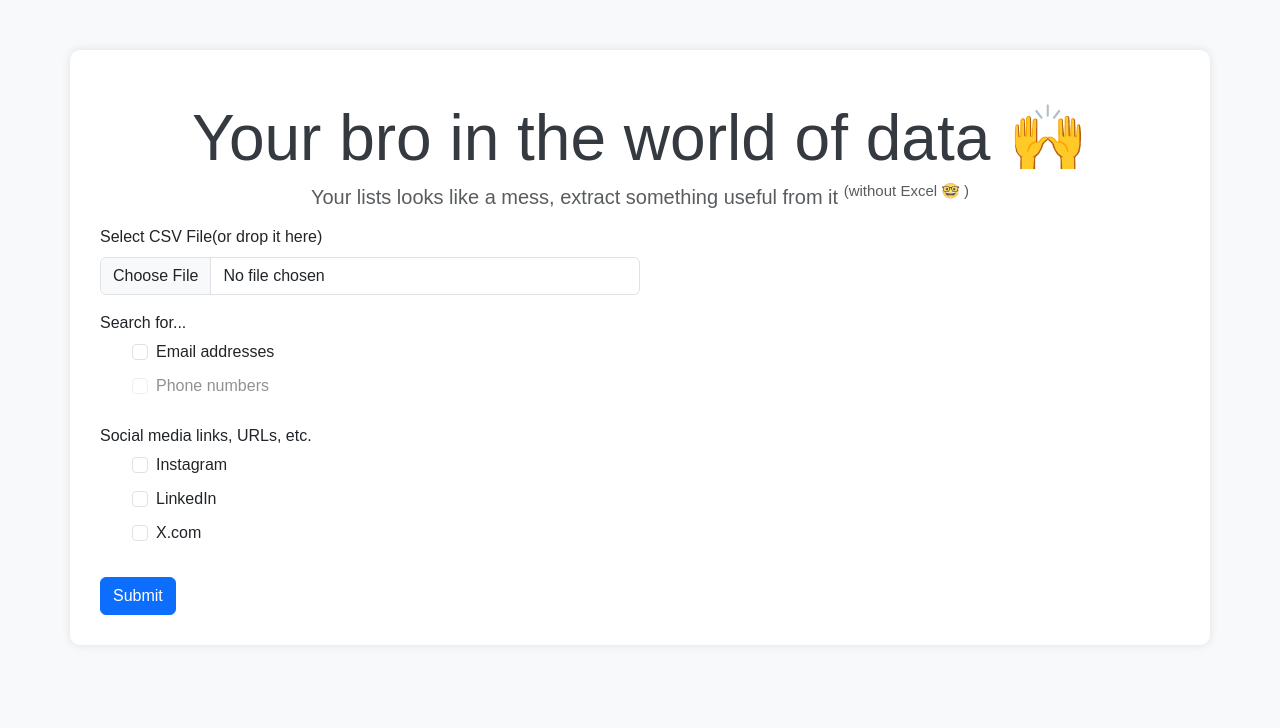
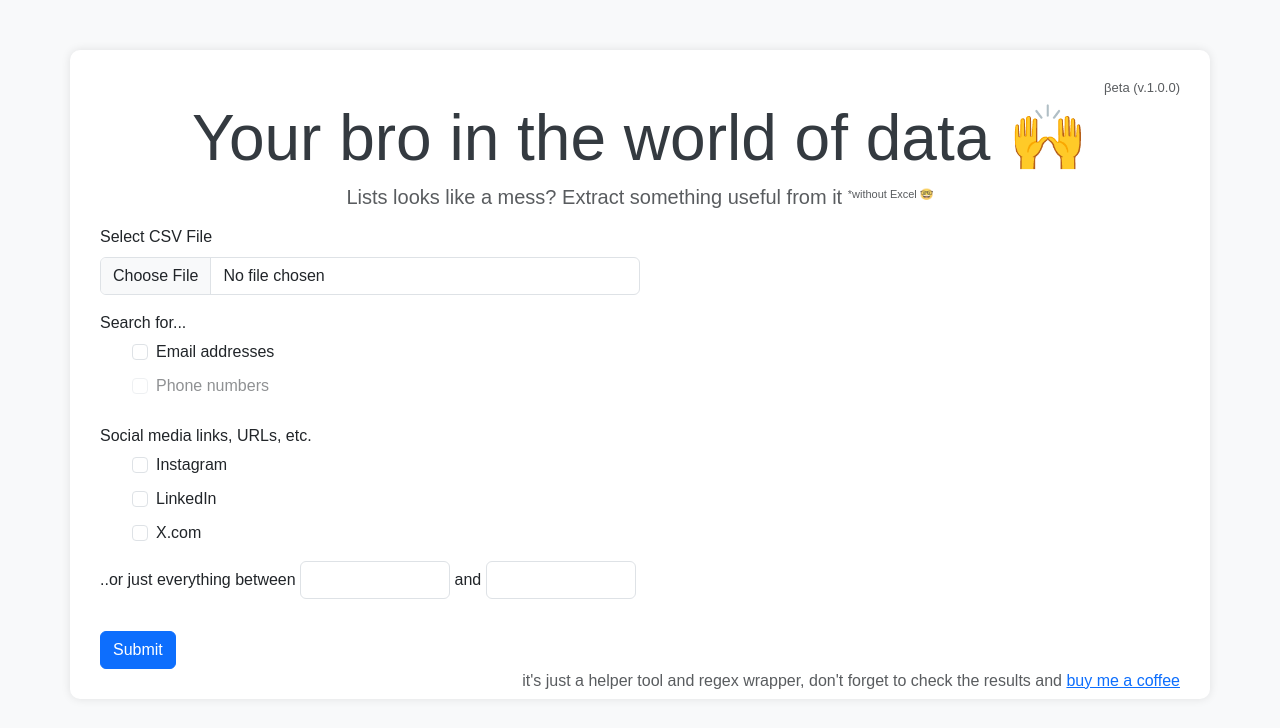
Before and after one commit to klapauciuz/databro, a Flask app: page / in a window 1280 px wide. Shown: the top 728 px of the page. Run offline with Flask 3, Linux system fonts and the light colour scheme.

Commit message:
buymeacoffee link social media handlers regex from string to string matching etc.

```diff
--- a/templates/index.html
+++ b/templates/index.html
@@ -36,11 +36,11 @@
 </head>
 <body>
     <div class="container">
-        <h1 class="display-3">Your bro in the world of data 🙌</h1>
-        <h3 class="display-6 blockquote text-center text-muted">Your lists looks like a mess, extract something useful from it <sup> (without Excel 🤓 )</sup></h3>
+        <h1 class="display-3">Your bro in the world of data 🙌</h1><h2 style="position: absolute; right: 100px; top: 80px; font-size: 13px;" class="text-muted">βeta (v.1.0.0)</h2>
+        <h3 class="display-6 blockquote text-center text-muted">Lists looks like a mess? Extract something useful from it <sup style="font-size: 11px;"> *without Excel 🤓 </sup></h3>
         <form action="/start" method="post" enctype="multipart/form-data">
             <div class="mb-3 w-50">
-                <label for="csvFile" class="form-label">Select CSV File(or drop it here)</label>
+                <label for="csvFile" class="form-label">Select CSV File</label>
                 <input type="file" class="form-control" id="csvFile" name="file" accept=".csv" required>
             </div>
             Search for...
@@ -89,8 +89,11 @@
                     </div>
                 </li>
             </ul>
+            <p>..or just everything between <input type="text" class="form-control" style="width: 150px; display: inline;"> and <input type="text" class="form-control" style="width: 150px; display: inline;"></p>
             <button type="submit" class="btn btn-primary mt-3">Submit</button>
         </form>
+        <span style="float: right; display: block;" class="text-muted">it's just a helper tool and regex wrapper, don't forget to check the results
+       and <a href="buymeacoffee.com/klapauciuz">buy me a coffee</a></span>
     </div>
     <!-- Bootstrap JS and dependencies -->
     <script src="https://cdn.jsdelivr.net/npm/bootstrap@5.3.3/dist/js/bootstrap.bundle.min.js" integrity="sha384-YvpcrYf0tY3lHB60NNkmXc5s9fDVZLESaAA55NDzOxhy9GkcIdslK1eN7N6jIeHz" crossorigin="anonymous"></script>
```
